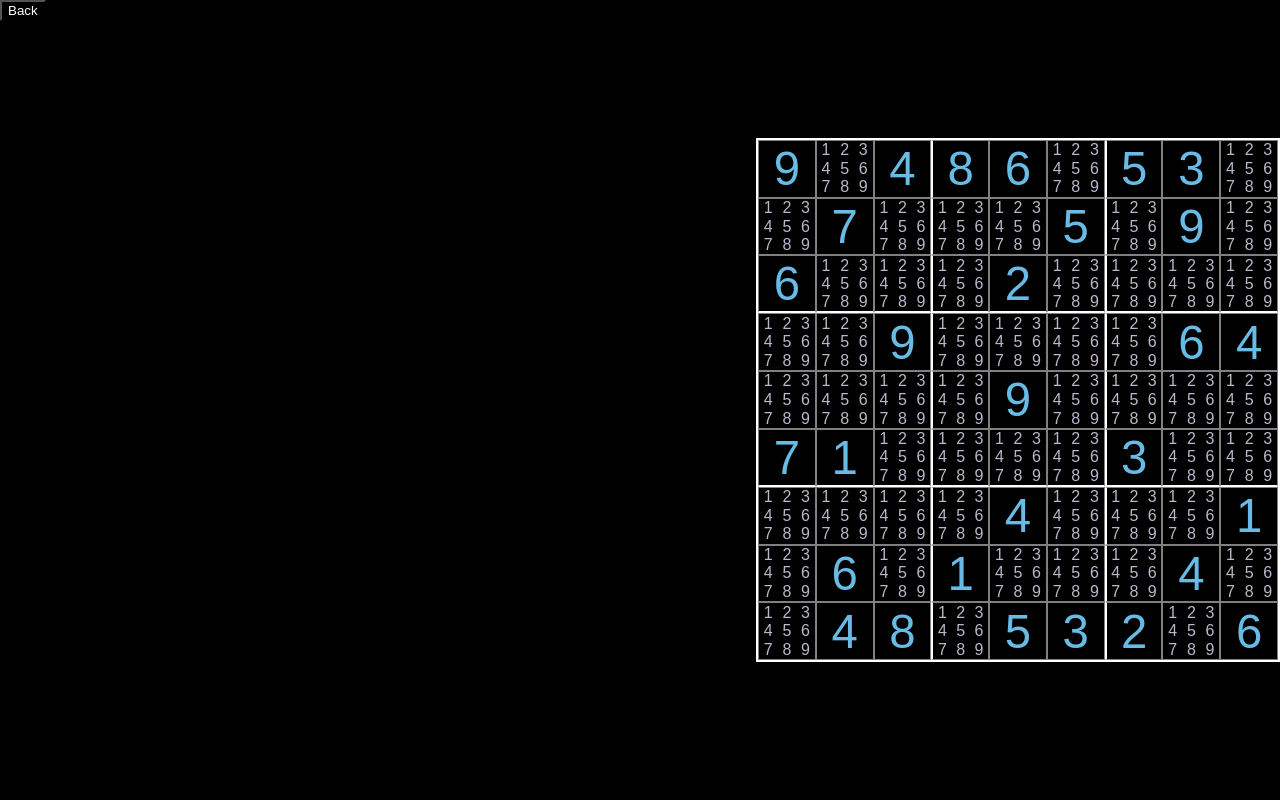
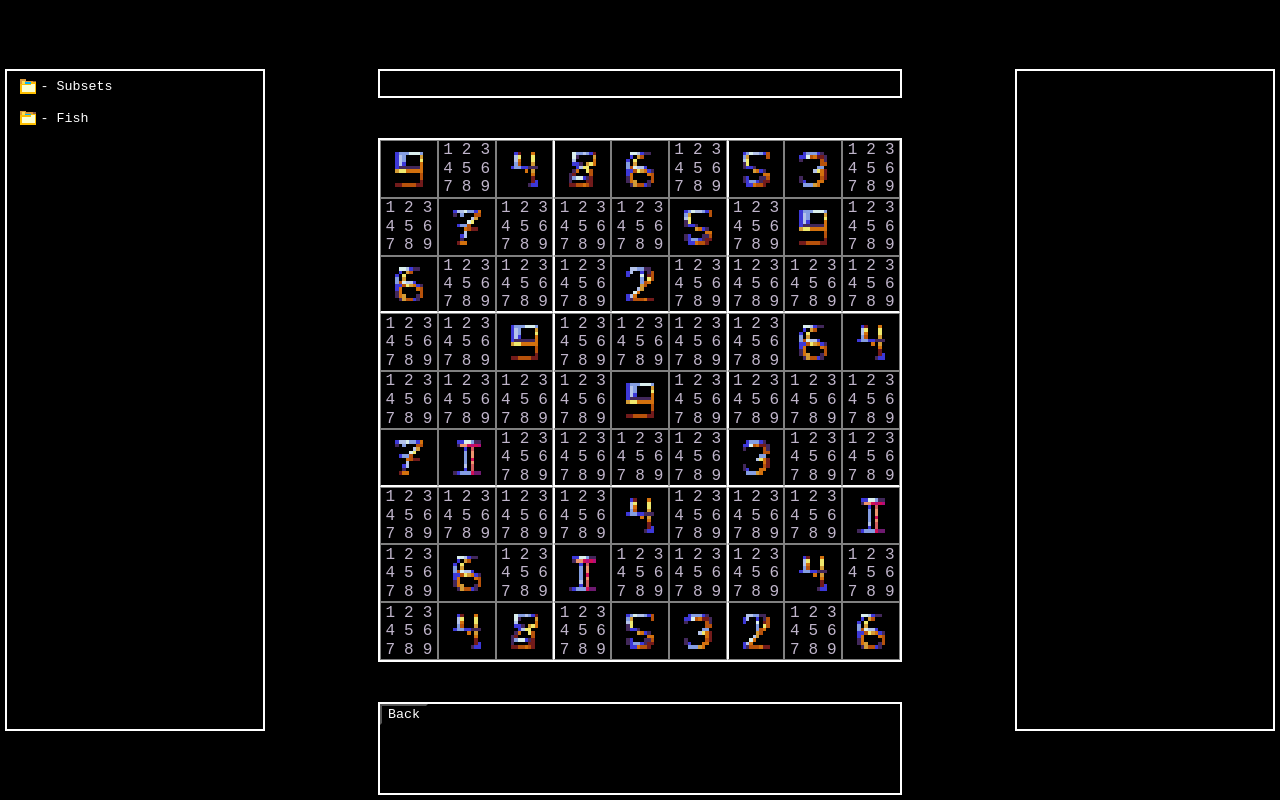
Before and after one commit to AdministratorCyn/2DoKu, a website built with Vite: page src/Sudoku/sudoku.html in a window 1280 px wide. Built offline with nearby package versions, Linux system fonts and the light colour scheme.

Commit message:
started on new game

```diff
--- a/src/Sudoku/sudoku.css
+++ b/src/Sudoku/sudoku.css
@@ -1,9 +1,25 @@
 *{
     background-color: black;
     color: white;
+    overflow-y: hidden;
+    font-family: 'JetBrains Mono', monospace;
 }
 body{
     margin: 0px;
+}
+img {
+    image-rendering: optimizeSpeed;             /* STOP SMOOTHING, GIVE ME SPEED  */
+    image-rendering: -moz-crisp-edges;          /* Firefox                        */
+    image-rendering: -o-crisp-edges;            /* Opera                          */
+    image-rendering: -webkit-optimize-contrast; /* Chrome (and eventually Safari) */
+    image-rendering: pixelated;                 /* Universal support since 2021   */
+    image-rendering: optimize-contrast;         /* CSS3 Proposed                  */
+    -ms-interpolation-mode: nearest-neighbor;   /* IE8+                           */
+
+}
+.tech {
+    align-content: center;
+    justify-content: center;
 }
 #container {
     color: white;
@@ -14,7 +30,14 @@ body{
     width: 100vw;
     grid-gap: 5vh;
 }
+#progress{
+    color: white;
+    grid-row: 2 / 3;
+    grid-column: 2 / 3;
+    border: 2px solid white;
+}
 #sudoku {
+
     margin: 0px;
     padding: 0px;
     display: grid;
@@ -26,6 +49,26 @@ body{
     width: 65vh;
     height: 65vh;
     border: 2px solid white;
+}
+#techniques{
+    overflow-y: scroll;
+    width: 20vw;
+    border: 2px solid white;
+    grid-column: 1 / 2;
+    grid-row: 2 / 6;
+    margin-left: 5px;
+}
+#console{
+    grid-row:  5 / 7;
+    border: 2px solid white;
+    margin-bottom: 5px;
+}
+#sidebar {
+    width: 20vw;
+    border: 2px solid white;
+    grid-column: 3 / 4;
+    grid-row: 2 / 6;
+    margin-right: 5px;
 }
 .ca {
     margin: 0px;
@@ -57,3 +100,17 @@ body{
     padding: 0px;
     border: 1px solid gray;
 }
+.folder {
+    border: 2px solid black;
+    display: flex;
+    align-items: center;
+    justify-items: center;
+}
+.subfolder {
+    border: 2px solid black;
+    display: flex;
+    align-items: center;
+    justify-items: center;
+    font-size: 1.2vw;
+    margin-left: 2vw;
+}
--- a/src/Sudoku/sudoku.html
+++ b/src/Sudoku/sudoku.html
@@ -7,10 +7,15 @@
 </head>
 <body>
     <div id="container">
+        <div id="progress"></div>
+        <div id="techniques"></div>
         <div id="sudoku"></div>
-        <a href="/index.html">
-            <button id="back">Back</button>
-        </a>
+        <div id="sidebar"></div>
+        <div id="console">
+            <a href="/index.html">
+                <button id="back">Back</button>
+            </a>
+        </div>
     </div>
     <script src="/src/Sudoku/sudoku.ts"></script>
 </body>
--- a/src/Sudoku/sudoku.ts
+++ b/src/Sudoku/sudoku.ts
@@ -13,16 +13,55 @@ for (let i = 0; i < 9; i++) {
     }
   }
 
+let techList: [string, [string, boolean][]][] = [["Subsets", [["Naked Single", true], ["Hidden Single", false], ["Naked Pair", true]]], ["Fish", [["X-Wing", true], ["Swordfish", true], ["Jellyfish", true]]]];
 
+
+//i should add an actual sidebar to all pages
 document.addEventListener('DOMContentLoaded', () => {
     customElements.define('puz-zel', Sudoku);
     customElements.define('ce-ll', Cell);
+    customElements.define('pro-gress', ProgressBar);
     const sudokuElement = document.getElementById('sudoku');
+    const progressContainer = document.getElementById('progress');
+    const progressBar = new ProgressBar();
+    progressContainer?.appendChild(progressBar);
+    progressBar.update(90);
     if (sudokuElement) {
       Object.setPrototypeOf(sudokuElement, Sudoku.prototype);
       (sudokuElement as any).constructor = Sudoku;
     }
     sudokuElement ? (sudokuElement as Sudoku).initComp() : null;
+
+    //have to write open/close
+    const toggle = document.getElementById('techniques');
+
+    for (let type in techList) {
+      const button = document.createElement('button');
+      button.classList.add('folder');
+      const file = document.createElement('img');
+      file.src = '/src/assets/folder_icon.png';
+      file.style.resize = 'both';
+      file.style.width = '2vw';
+      file.alt = 'Folder Icon';
+      button.style.cursor = 'pointer';
+      button?.appendChild(file);
+      const text = document.createElement('a');
+      text.innerHTML = `- ${techList[type][0]}`;
+      button.addEventListener('click', () => {
+        for (let tech of techList[type][1]) {
+          const button = document.createElement('button');
+          button.classList.add('subfolder');
+          button.style.cursor = 'pointer';
+          button.appendChild(file.cloneNode());
+          const text = document.createElement('a');
+            text.innerHTML = `- ${tech[0]}`
+          button.appendChild(text);
+          toggle?.appendChild(button); //different icon for files and folders
+        }
+      });
+      button.appendChild(text);
+      toggle?.appendChild(button);
+    }
 });
 class Cell extends HTMLElement {
     constructor() {
@@ -43,7 +82,12 @@ class Cell extends HTMLElement {
           }
         });
       }
-      button.innerHTML = char_grid[i][j].toString();
+      const img = document.createElement('img');
+        img.src = `/src/assets/${char_grid[i][j]}.png`;
+        img.alt = `${char_grid[i][j]}`;
+        img.style.width = '100%';
+        img.style.height = '100%';
+        button.appendChild(img);
       this.appendChild(button);
     }
     usc(i: number, j: number): void {
@@ -108,3 +152,15 @@ class Cell extends HTMLElement {
       }
     }
   }
+  class ProgressBar extends HTMLElement {
+    private progress: number;
+    constructor() {
+      super();
+      this.progress = 19;
+    }
+    update(percent: number) {
+      this.progress = percent;
+      this.style.width = `${this.progress}%`;
+      this.style.color = 'green';
+    }
+  }
```
Also changed, not shown: src/assets/1.png (added), src/assets/2.png (added), src/assets/3.png (added), src/assets/4.png (added), src/assets/5.png (added), src/assets/6.png (added), src/assets/7.png (added), src/assets/8.png (added), src/assets/9.png (added), src/assets/folder_icon.png (added).
